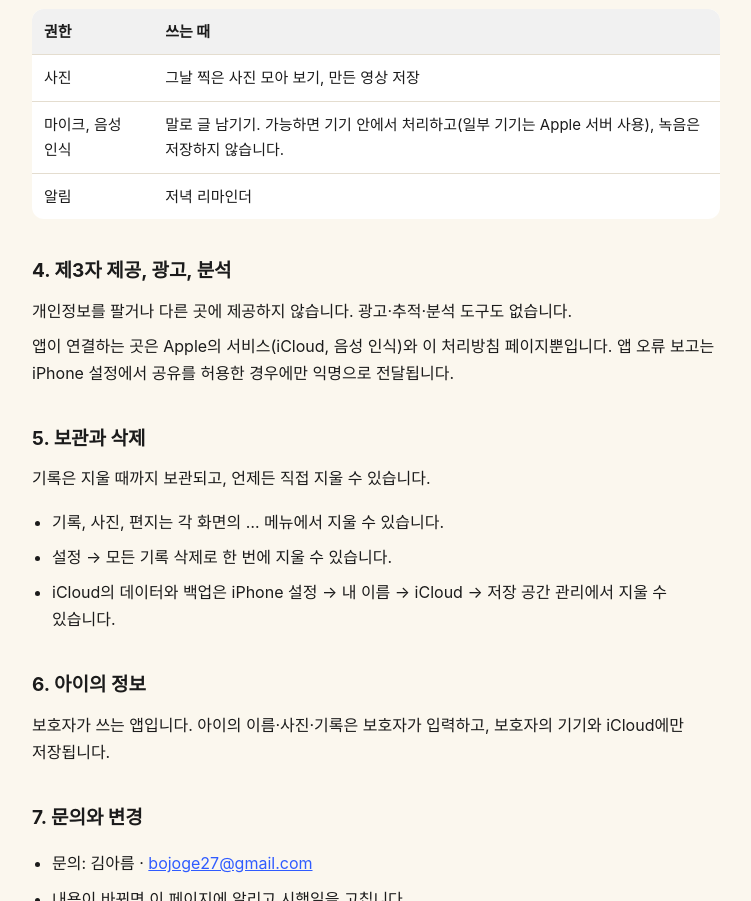
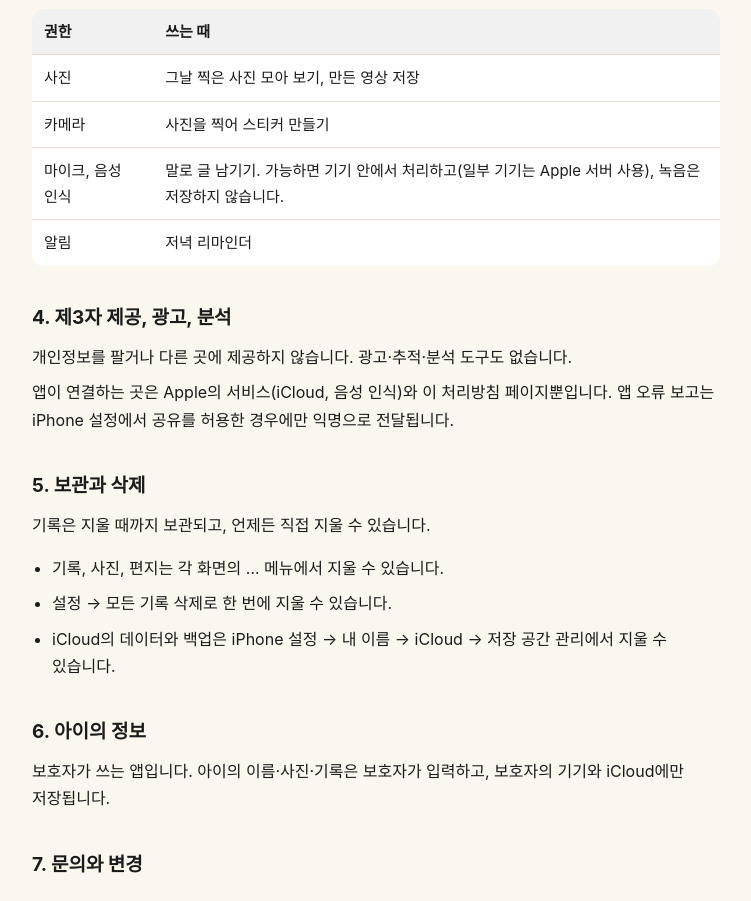
Before and after one commit to littledays-app/littledays-app.github.io, a plain HTML site: page privacy/index.html in a window 1280 px wide. Shown: the part 1048-1949 px from the top of the page, without its empty margins (264-1015 px from the left). Drawn offline with Linux system fonts and the light colour scheme.

Commit message:
처리방침: 기기 권한에 카메라 추가
Co-Authored-By: Claude Opus 5.5 <noreply@anthropic.com>

```diff
--- a/privacy/index.html
+++ b/privacy/index.html
@@ -55,6 +55,7 @@
 <table>
 <tr><th>권한</th><th>쓰는 때</th></tr>
 <tr><td>사진</td><td>그날 찍은 사진 모아 보기, 만든 영상 저장</td></tr>
+<tr><td>카메라</td><td>사진을 찍어 스티커 만들기</td></tr>
 <tr><td>마이크, 음성 인식</td><td>말로 글 남기기. 가능하면 기기 안에서 처리하고(일부 기기는 Apple 서버 사용), 녹음은 저장하지 않습니다.</td></tr>
 <tr><td>알림</td><td>저녁 리마인더</td></tr>
 </table>
```
